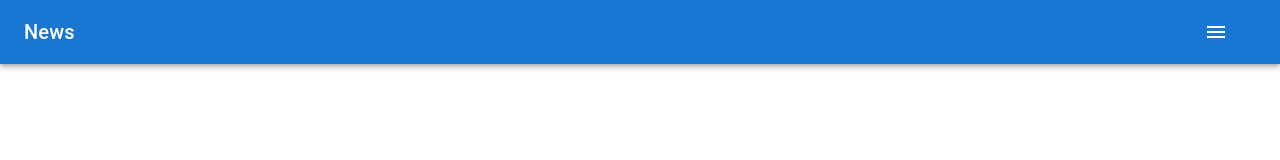
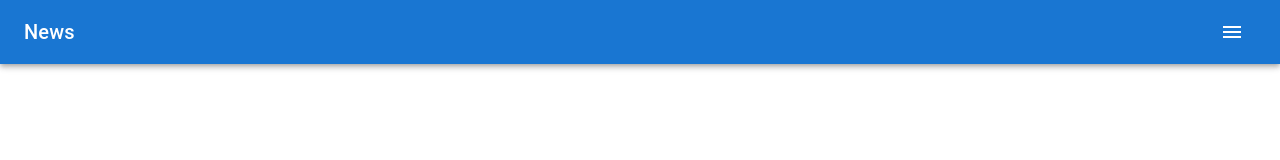
Before and after one commit to monstera3/enn-shokubutsu, a React (Create React App) app: page / in a window 1280 px wide. Shown: the top 160 px of the page. Built offline with nearby package versions, Linux system fonts and the light colour scheme.

Commit message:
fix: delete margin-left

```diff
--- a/src/App.tsx
+++ b/src/App.tsx
@@ -18,7 +18,6 @@ function App() {
               edge="start"
               color="inherit"
               aria-label="menu"
-              sx={{ mr: 2 }}
             >
               <MenuIcon />
             </IconButton>
```
